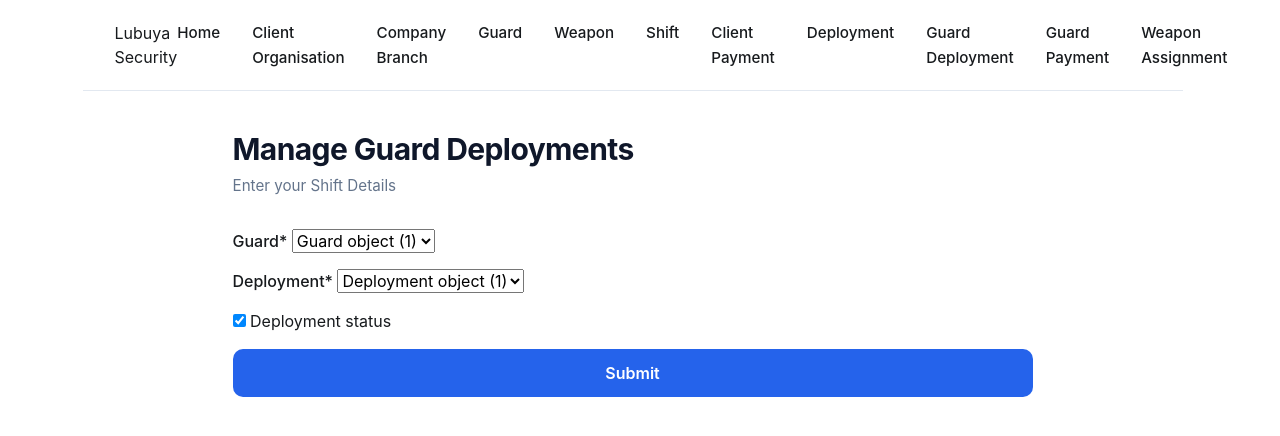
After one commit to mayanjer/security-company, a Django app: page /edit_guard_deployment/1 in a window 1280 px wide. The commit adds this page. Shown: the top 436 px of the page. Run offline with Django 5.2, Linux system fonts and the light colour scheme; tables that the repository leaves empty hold one stand-in row (values such as "Sample post"); some libraries are stand-ins or nearby versions.

Commit message:
Added logic for deployment of guards

```diff
--- a/app/urls.py
+++ b/app/urls.py
@@ -13,12 +13,15 @@ urlpatterns = [
     path('edit_client_payment/<int:pk>', edit_client_payment, name = 'edit-client-payment'),
 
     path('company_branch/', company_branch_view, name = 'company-branch'),
-    path('edit_comapny_branch/<int:pk>', edit_company_branch_view, name = "edit-company-branch"),
+    path('edit_company_branch/<int:pk>', edit_company_branch_view, name = "edit-company-branch"),
 
     path('deployment/', deployment_view, name = "deployment"),
     path('edit_deployment/<int:pk>', edit_deployment_view, name = 'edit-deployment'),
 
     path('guard_deployment/', guard_deployment_view, name = 'guard-deployment'),
+    path('edit_guard_deployment/<int:pk>', edit_guard_deployment_view, name= 'edit-guard-deployment'),
+
+
     path('guard/', guard_view, name = 'guard'),
     path('weapon/', weapon_view, name='weapon'),
     path('weapon_assignment/', weapon_assignment_view, name = 'weapon-assignment'),
--- a/app/views.py
+++ b/app/views.py
@@ -152,6 +152,19 @@ def guard_deployment_view(request):
     context = {'form':form, 'deployments':deployments}
     return render(request, 'guard-deployment.html', context)
 
+def edit_guard_deployment_view(request, pk):
+    deployment = GuardDeployment.objects.get(pk = pk)
+    if request.method == "POST":
+        form = GuardDeploymentForm(request.POST, instance = deployment)
+        if form.is_valid():
+            form.save()
+            return redirect(guard_deployment_view)
+    else:
+        form = GuardDeploymentForm(instance = deployment)
+
+    context = {'form':form}
+    return render(request, 'edit-guard-deployment.html', context)
+
 def guard_view(request):
     if request.method == "POST":
         form = GuardForm(request.POST)
--- /dev/null
+++ b/templates/edit-guard-deployment.html
@@ -0,0 +1,52 @@
+{% load static %}
+{% load crispy_forms_tags %}
+<!doctype html>
+<html lang="en">
+  <head>
+    <meta charset="UTF-8" />
+    <meta name="viewport" content="width=device-width, initial-scale=1.0" />
+    <title>Document</title>
+    <link rel="stylesheet" href="{% static 'css/general.css' %}" />
+    <link rel ="stylesheet" href = "{% static 'css/bootstrap.min.css' %}"/>
+  </head>
+  <body>
+     <header>
+      <div class="nav-container">
+        <div class="logo">Lubuya Security</div>
+        <ul class="nav-links">
+          <li><a href="{% url 'index' %}">Home</a></li>
+          <li><a href="{% url 'client-organisation' %}">Client Organisation</a></li>
+          <li><a href="{% url 'company-branch' %}">Company Branch</a></li>
+          <li><a href="{% url 'guard' %}">Guard</a></li>
+          <li><a href="{% url 'weapon' %}">Weapon</a></li>
+          <li><a href="{% url 'shift' %}">Shift</a></li>
+          <li><a href="{% url 'client-payment' %}">Client Payment</a></li>
+          <li><a href="{% url 'deployment' %}">Deployment</a></li>
+          <li><a href="{% url 'guard-deployment' %}">Guard Deployment</a></li>
+          <li><a href="{% url 'guard-payment' %}">Guard Payment</a></li>
+          <li><a href="{% url 'weapon-assignment' %}">Weapon Assignment</a></li>
+        </ul>
+      </div>
+    </header>
+    <div class="form-container">
+      <div class="form-panel">
+        <div class="form-wrapper">
+          <div class="form-header">
+            <h2>Manage Guard Deployments</h2>
+            <p>Enter your Shift Details</p>
+          </div>
+
+          <form class = "form" method = "post">
+            {% csrf_token %}
+            {{ form | crispy }}
+
+            <button class="submit-btn">
+              <span>Submit</span>
+            </button>
+          </form>
+        </div>
+      </div>
+    </div>
+
+  </body>
+</html>
--- a/templates/guard-deployment.html
+++ b/templates/guard-deployment.html
@@ -56,6 +56,7 @@
       <tr>
         <td>{{deployment.guard}}</td>
         <td>{{deployment.deployment.branch}}</td>
+        <td><a href = "{% url 'edit-guard-deployment' deployment.id %}">Edit</a> | <a href = "">Delete</a></td>
       </tr>
       {% endfor %}
 
```
